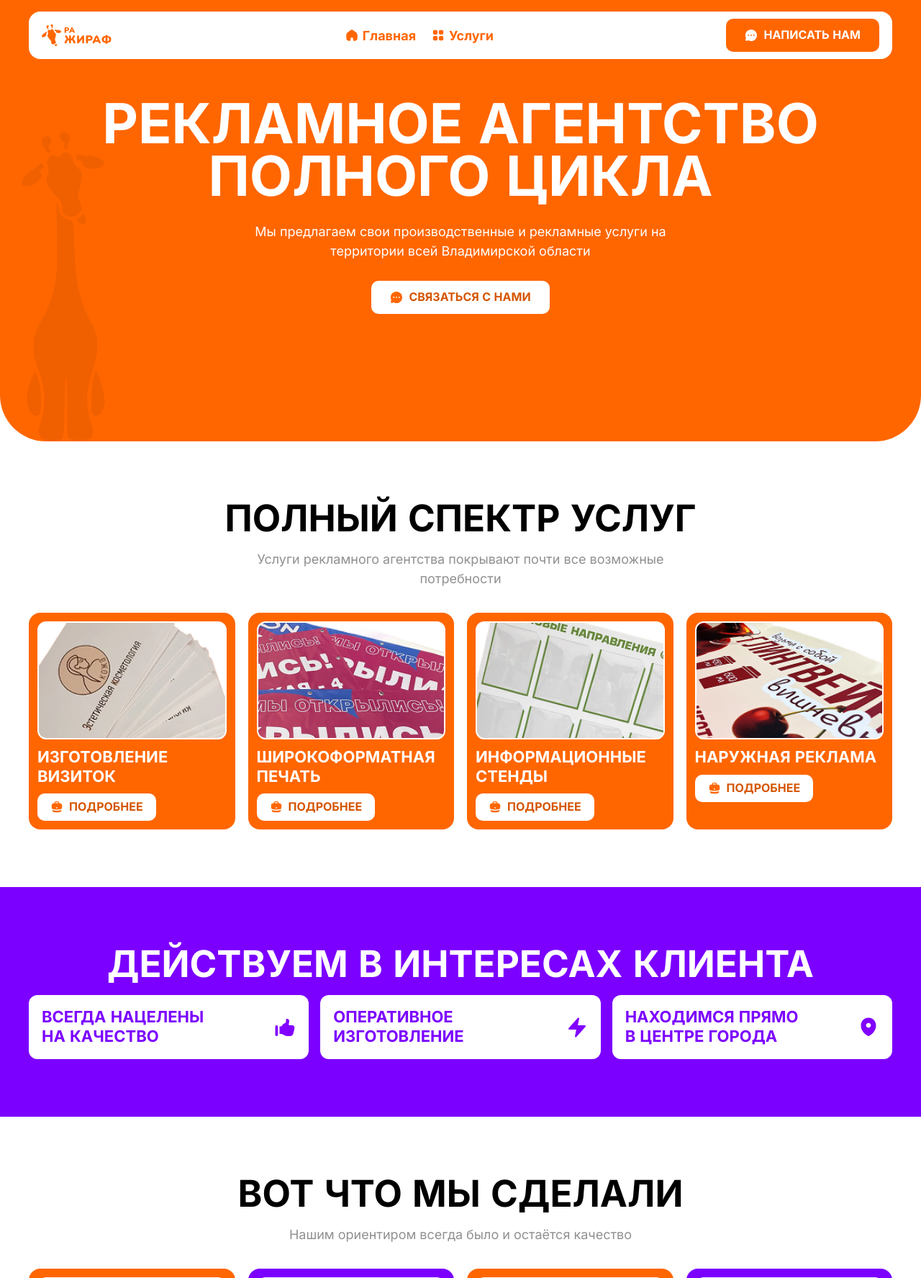
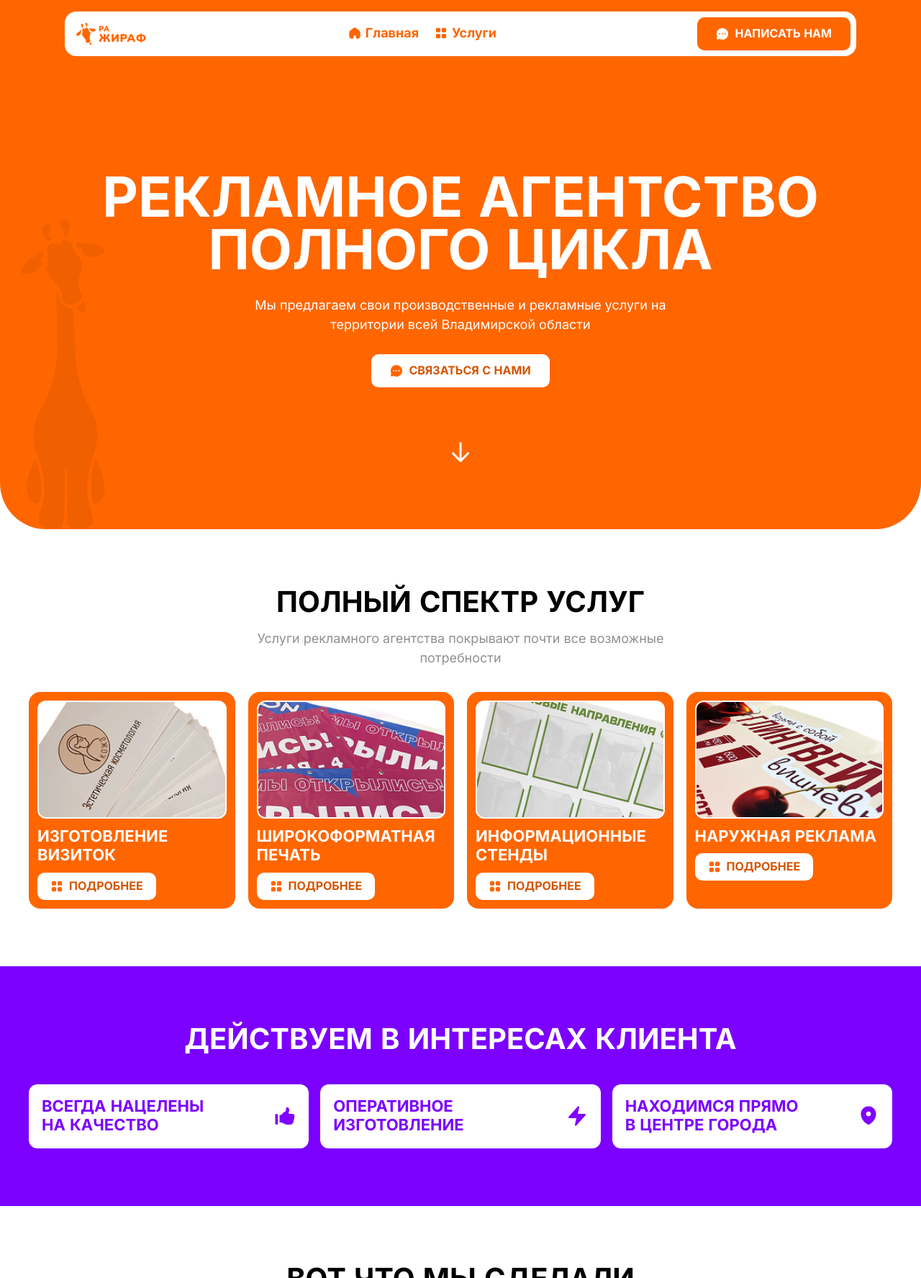
Before and after one commit to overkid/RA-Jiraf, a PHP site: page / in a window 1280 px wide. Shown: the top 1775 px of the page at 72% size. Run offline with PHP 8.4, Linux system fonts and the light colour scheme.

Commit message:
все плохо

```diff
--- a/index.html
+++ b/index.html
@@ -18,8 +18,8 @@
         <nav class="top-nav">
           <a class="logo" href="#"><img src="media/logo/Logo-Full.svg" alt="РА Жираф" /></a>
           <ul class="menu">
-            <li><img class="icon" src="media/icons/Home.svg" alt="" />Главная</li>
-            <li><img class="icon" src="media/icons/Catalog.svg" alt="" />Услуги</li>
+            <li><a href="#"><img class="icon" src="media/icons/Home.svg" alt="" />Главная</a></li>
+            <li><a href="#"><img class="icon" src="media/icons/Catalog.svg" alt="" />Услуги</a></li>
           </ul>
           <a class="btn btn-nav" href="#contact">
             <img class="icon" src="media/icons/Message.svg" alt="" />
@@ -47,22 +47,22 @@
             <article class="card">
               <div class="media"><img src="media/img/Visitka.png" alt="Изготовление визиток" /></div>
               <h3>Изготовление визиток</h3>
-              <a href="#" class="btn btn-card"><img class="icon" src="media/icons/Case.svg" alt="" />Подробнее</a>
+              <a href="#" class="btn btn-card"><img class="icon" src="media/icons/Catalog.svg" alt="" />Подробнее</a>
             </article>
             <article class="card">
               <div class="media"><img src="media/img/ShirPechat.png" alt="Широкоформатная печать" /></div>
               <h3>Широкоформатная печать</h3>
-              <a href="#" class="btn btn-card"><img class="icon" src="media/icons/Case.svg" alt="" />Подробнее</a>
+              <a href="#" class="btn btn-card"><img class="icon" src="media/icons/Catalog.svg" alt="" />Подробнее</a>
             </article>
             <article class="card">
               <div class="media"><img src="media/img/Stendi.png" alt="Информационные стенды" /></div>
               <h3>Информационные стенды</h3>
-              <a href="#" class="btn btn-card"><img class="icon" src="media/icons/Case.svg" alt="" />Подробнее</a>
+              <a href="#" class="btn btn-card"><img class="icon" src="media/icons/Catalog.svg" alt="" />Подробнее</a>
             </article>
             <article class="card">
               <div class="media"><img src="media/img/Reklama.png" alt="Наружная реклама" /></div>
               <h3>Наружная реклама</h3>
-              <a href="#" class="btn btn-card"><img class="icon" src="media/icons/Case.svg" alt="" />Подробнее</a>
+              <a href="#" class="btn btn-card"><img class="icon" src="media/icons/Catalog.svg" alt="" />Подробнее</a>
             </article>
           </div>
         </div>
--- a/styles.css
+++ b/styles.css
@@ -10,7 +10,7 @@
   --font-family-nunito: Nunito, Inter, Arial, sans-serif;
 
   --font-h1: 800 clamp(38px, 6vw, 84px) / 0.95 var(--font-family-nunito);
-  --font-h2: 800 clamp(34px, 4vw, 56px) / 1.1 var(--font-family-nunito);
+  --font-h2: 800 clamp(34px, 4vw, 40px) / 1.1 var(--font-family-nunito);
   --font-h3: 800 22px / 1.2 var(--font-family-nunito);
   --font-body: 400 18px / 1.5 var(--font-family-inter);
   --font-body-small: 400 14px / 1.4 var(--font-family-inter);
@@ -113,7 +113,7 @@ h3 { font: var(--font-h3); }
   color: var(--color-white);
   border-bottom-left-radius: 64px;
   border-bottom-right-radius: 64px;
-  padding: 18px 0 80px;
+  padding: 120px 0 80px;
 }
 
 .hero::before {
@@ -133,7 +133,7 @@ h3 { font: var(--font-h3); }
   top: 16px;
   left: 50%;
   transform: translateX(-50%);
-  width: min(1200px, calc(100% - 40px));
+  width: min(1100px, calc(100% - 40px));
   z-index: 40;
   background: var(--color-white);
   color: var(--color-orange);
@@ -141,7 +141,7 @@ h3 { font: var(--font-h3); }
   display: flex;
   align-items: center;
   justify-content: space-between;
-  padding: 10px 18px;
+  padding: 8px 8px 8px 16px;
   gap: 20px;
 }
 
@@ -162,16 +162,17 @@ h3 { font: var(--font-h3); }
   font-weight: 700;
 }
 
-.menu li {
+.menu li a {
   display: inline-flex;
   align-items: center;
   gap: 6px;
+  text-decoration: none;
+  color: var(--color-orange);
 }
 
 .menu .icon,
 .btn-contact .icon,
-.btn-card .icon,
-.hero-down img {
+.btn-card .icon {
   filter: brightness(0) saturate(100%) invert(44%) sepia(99%) saturate(2886%) hue-rotate(3deg) brightness(104%) contrast(105%);
 }
 
@@ -257,6 +258,10 @@ h3 { font: var(--font-h3); }
   color: var(--color-white);
 }
 
+.highlights h2 {
+  margin-bottom: 40px;
+}
+
 .feature-row {
   display: grid;
   grid-template-columns: repeat(3, 1fr);
@@ -303,6 +308,12 @@ h3 { font: var(--font-h3); }
   margin: 0 auto;
 }
 
+.footer-cta h2 {
+  margin: auto;
+  text-align: center;
+  width: 800px;
+}
+
 .footer-meta {
   margin-top: 68px;
   border-top: 2px solid var(--color-orange-dark);
@@ -322,6 +333,7 @@ h3 { font: var(--font-h3); }
 .footer-logo {
   display: flex;
   justify-content: center;
+  filter: brightness(1000%) saturate(0%) invert(0%) sepia(0%) saturate(10000%) hue-rotate(3deg) brightness(100%) contrast(100%);
 }
 
 .footer-meta > :last-child p {
```
Also changed, not shown: media/icons/Down.svg.
